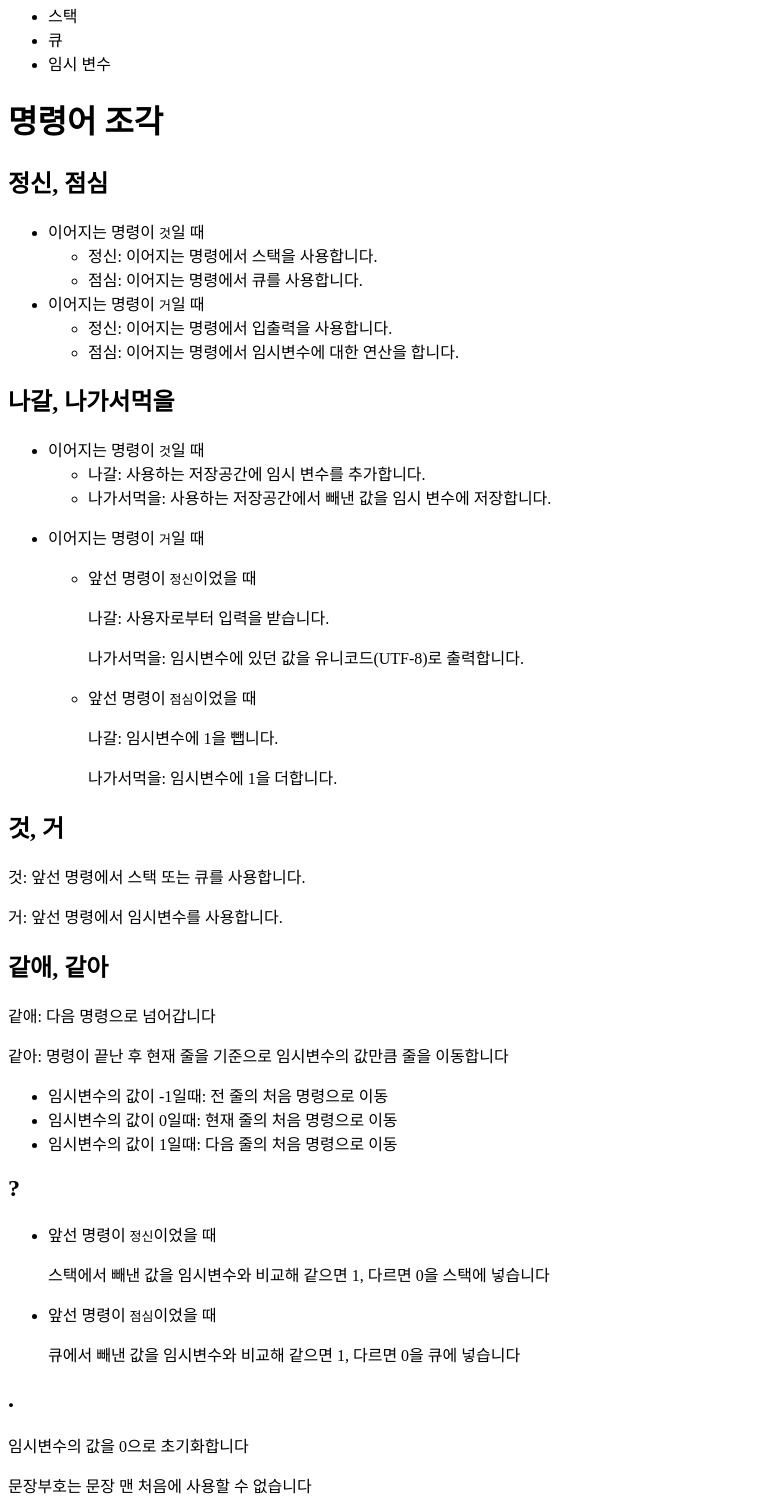
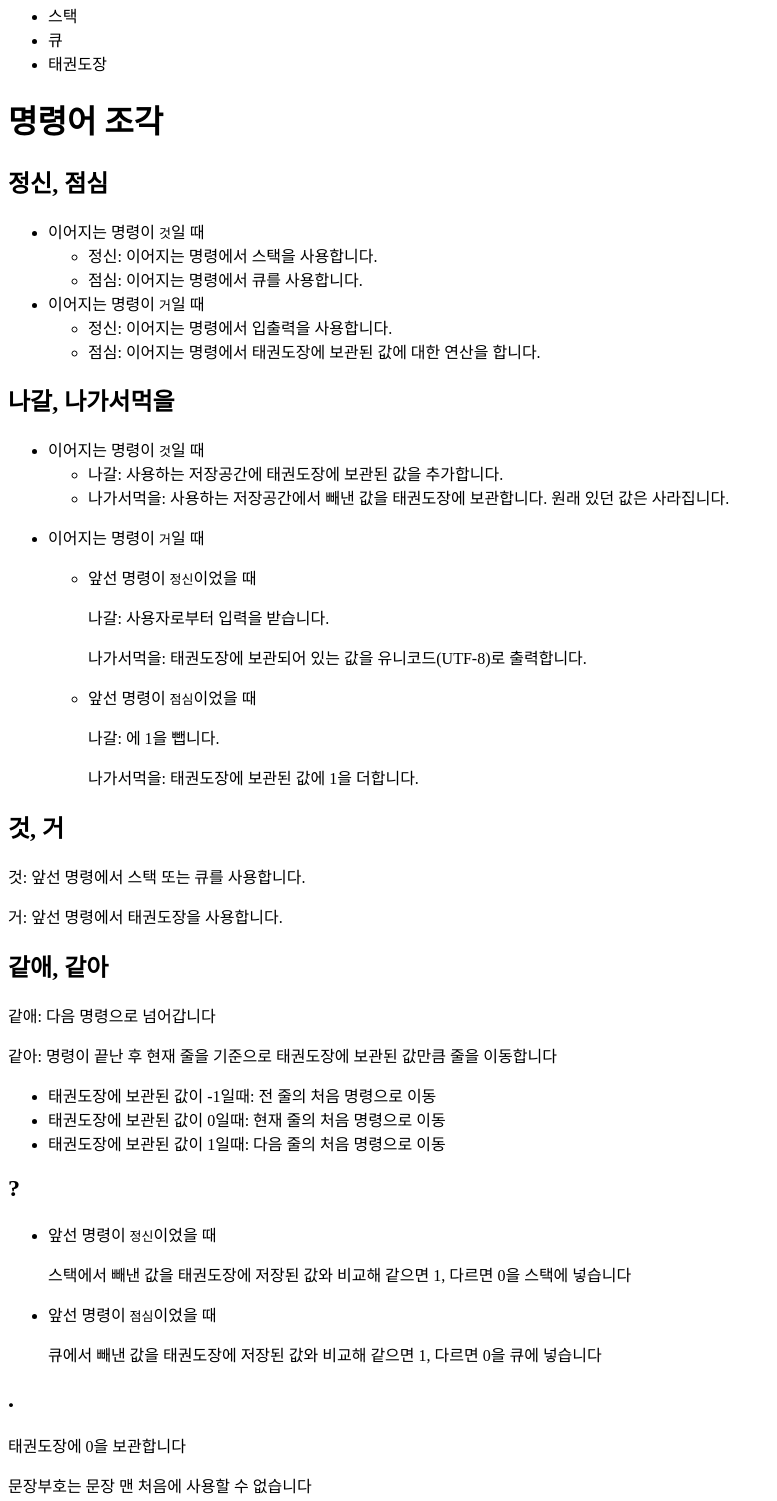
Before and after one commit to jeongsinnagalgeotgate/jeongsinnagalgeotgate.github.io, a plain HTML site: page jeongsinnagalgeotgate/start.html in a window 1280 px wide. Shown: the part 199-1700 px from the top of the page, without its empty margins (0-777 px from the left). Drawn offline with Linux system fonts and the light colour scheme.

Commit message:
Change temporary variable to Taekwondo gym and change title of coding.html to 코딩하기

```diff
--- a/jeongsinnagalgeotgate/start.html
+++ b/jeongsinnagalgeotgate/start.html
@@ -14,7 +14,7 @@
     <ul>
         <li>스택</li>
         <li>큐</li>
-        <li>임시 변수</li>
+        <li href="https://www.youtube.com/watch?v=gsq6fw_lD0M&ab_channel=%EB%B0%95J">태권도장</li>
     </ul>
     <h1 id="-">명령어 조각</h1>
     <h2 id="-">정신, 점심</h2>
@@ -26,15 +26,15 @@
         </li>
         <li>이어지는 명령이 <code>거</code>일 때<ul>
                 <li>정신: 이어지는 명령에서 입출력을 사용합니다.</li>
-                <li>점심: 이어지는 명령에서 임시변수에 대한 연산을 합니다.</li>
+                <li>점심: 이어지는 명령에서 태권도장에 보관된 값에 대한 연산을 합니다.</li>
             </ul>
         </li>
     </ul>
     <h2 id="-">나갈, 나가서먹을</h2>
     <ul>
         <li>이어지는 명령이 <code>것</code>일 때<ul>
-                <li>나갈: 사용하는 저장공간에 임시 변수를 추가합니다.</li>
-                <li>나가서먹을: 사용하는 저장공간에서 빼낸 값을 임시 변수에 저장합니다.</li>
+                <li>나갈: 사용하는 저장공간에 태권도장에 보관된 값을 추가합니다.</li>
+                <li>나가서먹을: 사용하는 저장공간에서 빼낸 값을 태권도장에 보관합니다. 원래 있던 값은 사라집니다.</li>
             </ul>
         </li>
         <li>
@@ -43,40 +43,40 @@
                 <li>
                     <p>앞선 명령이 <code>정신</code>이었을 때</p>
                     <p> 나갈: 사용자로부터 입력을 받습니다.</p>
-                    <p> 나가서먹을: 임시변수에 있던 값을 유니코드(UTF-8)로 출력합니다.</p>
+                    <p> 나가서먹을: 태권도장에 보관되어 있는 값을 유니코드(UTF-8)로 출력합니다.</p>
                 </li>
                 <li>
                     <p>앞선 명령이 <code>점심</code>이었을 때</p>
-                    <p> 나갈: 임시변수에 1을 뺍니다.</p>
-                    <p> 나가서먹을: 임시변수에 1을 더합니다.</p>
+                    <p> 나갈: 에 1을 뺍니다.</p>
+                    <p> 나가서먹을: 태권도장에 보관된 값에 1을 더합니다.</p>
                 </li>
             </ul>
         </li>
     </ul>
     <h2 id="-">것, 거</h2>
     <p>것: 앞선 명령에서 스택 또는 큐를 사용합니다.</p>
-    <p>거: 앞선 명령에서 임시변수를 사용합니다.</p>
+    <p>거: 앞선 명령에서 태권도장을 사용합니다.</p>
     <h2 id="-">같애, 같아</h2>
     <p>같애: 다음 명령으로 넘어갑니다</p>
-    <p>같아: 명령이 끝난 후 현재 줄을 기준으로 임시변수의 값만큼 줄을 이동합니다</p>
+    <p>같아: 명령이 끝난 후 현재 줄을 기준으로 태권도장에 보관된 값만큼 줄을 이동합니다</p>
     <ul>
-        <li>임시변수의 값이 -1일때: 전 줄의 처음 명령으로 이동</li>
-        <li>임시변수의 값이 0일때: 현재 줄의 처음 명령으로 이동</li>
-        <li>임시변수의 값이 1일때: 다음 줄의 처음 명령으로 이동</li>
+        <li>태권도장에 보관된 값이 -1일때: 전 줄의 처음 명령으로 이동</li>
+        <li>태권도장에 보관된 값이 0일때: 현재 줄의 처음 명령으로 이동</li>
+        <li>태권도장에 보관된 값이 1일때: 다음 줄의 처음 명령으로 이동</li>
     </ul>
     <h2 id="-">?</h2>
     <ul>
         <li>
             <p>앞선 명령이 <code>정신</code>이었을 때</p>
-            <p> 스택에서 빼낸 값을 임시변수와 비교해 같으면 1, 다르면 0을 스택에 넣습니다</p>
+            <p> 스택에서 빼낸 값을 태권도장에 저장된 값와 비교해 같으면 1, 다르면 0을 스택에 넣습니다</p>
         </li>
         <li>
             <p>앞선 명령이 <code>점심</code>이었을 때</p>
-            <p> 큐에서 빼낸 값을 임시변수와 비교해 같으면 1, 다르면 0을 큐에 넣습니다</p>
+            <p> 큐에서 빼낸 값을 태권도장에 저장된 값와 비교해 같으면 1, 다르면 0을 큐에 넣습니다</p>
         </li>
     </ul>
     <h2 id="-">.</h2>
-    <p>임시변수의 값을 0으로 초기화합니다</p>
+    <p>태권도장에 0을 보관합니다</p>
     <p>문장부호는 문장 맨 처음에 사용할 수 없습니다</p>
     <p>이외의 명령은 에러를 뱉어냅니다!</p>
     <h1 id="-">명령어 조합</h1>
```
Also changed, not shown: jeongsinnagalgeotgate/coding.html (+1 -1 lines).
